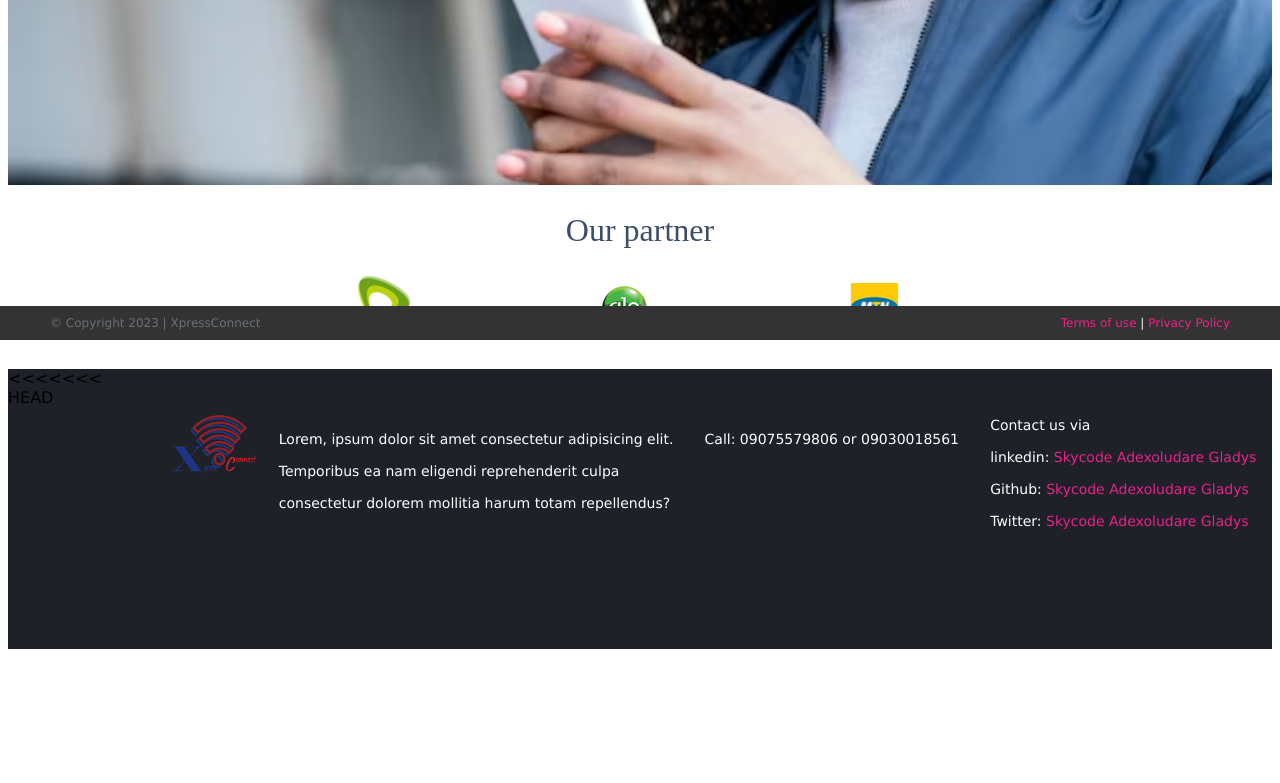
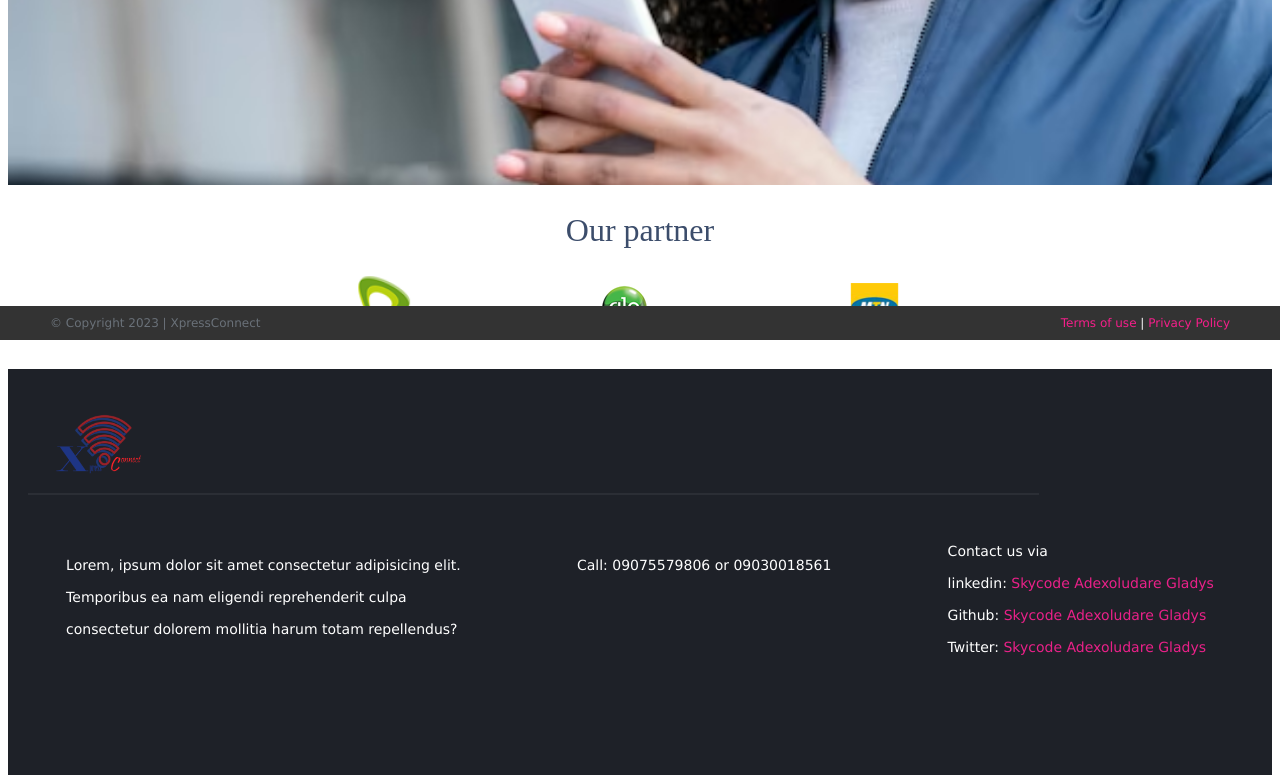
Before and after one commit to Brightsky2394/DataSalePoint, a website: page html/HomePage.html in a window 1280 px wide. Shown: the part 460-1243 px from the top of the page. Before the commit the page ends 1117 px from the top, so only its background shows below. Drawn offline with nearby package versions, Linux system fonts and the light colour scheme; files that its build step writes are made by us from their sources.

Commit message:
Home page layout

```diff
--- a/html/HomePage.html
+++ b/html/HomePage.html
@@ -33,7 +33,6 @@
         <!-- More navigation options-->
         <div class="nav-bar">
             <div>
-
                 <a href="/homePage">
                     <!-- Brand logo image -->
                     <img src="../images/XpressConnect.png" class="logo" alt="XpressConnect logo">
@@ -82,16 +81,16 @@
         <img src="../images/mtn icon.png" alt="Mtn partner icon">
     </div>
 
-    <div class="servcon" style="display: flex;">
+    <div class="servcon">
         <!-- Container expatiating more on services and contact information-->
-        <<<<<<< HEAD <div class="servcon-img">
+        <div class="servcon-img">
             <a href="/homePage">
                 <!-- Brand logo image -->
                 <img src="../images/XpressConnect.png" class="logo" alt="XpressConnect logo"
                     style="margin: 40px 0px 0px 40px">
             </a>
-
         </div>
+        <hr>
         <div class="service">
             <p>Lorem, ipsum dolor sit amet consectetur adipisicing elit. <br>
                 Temporibus ea nam eligendi reprehenderit culpa <br>
```
Lines whose indentation alone changed are shown as unchanged.
